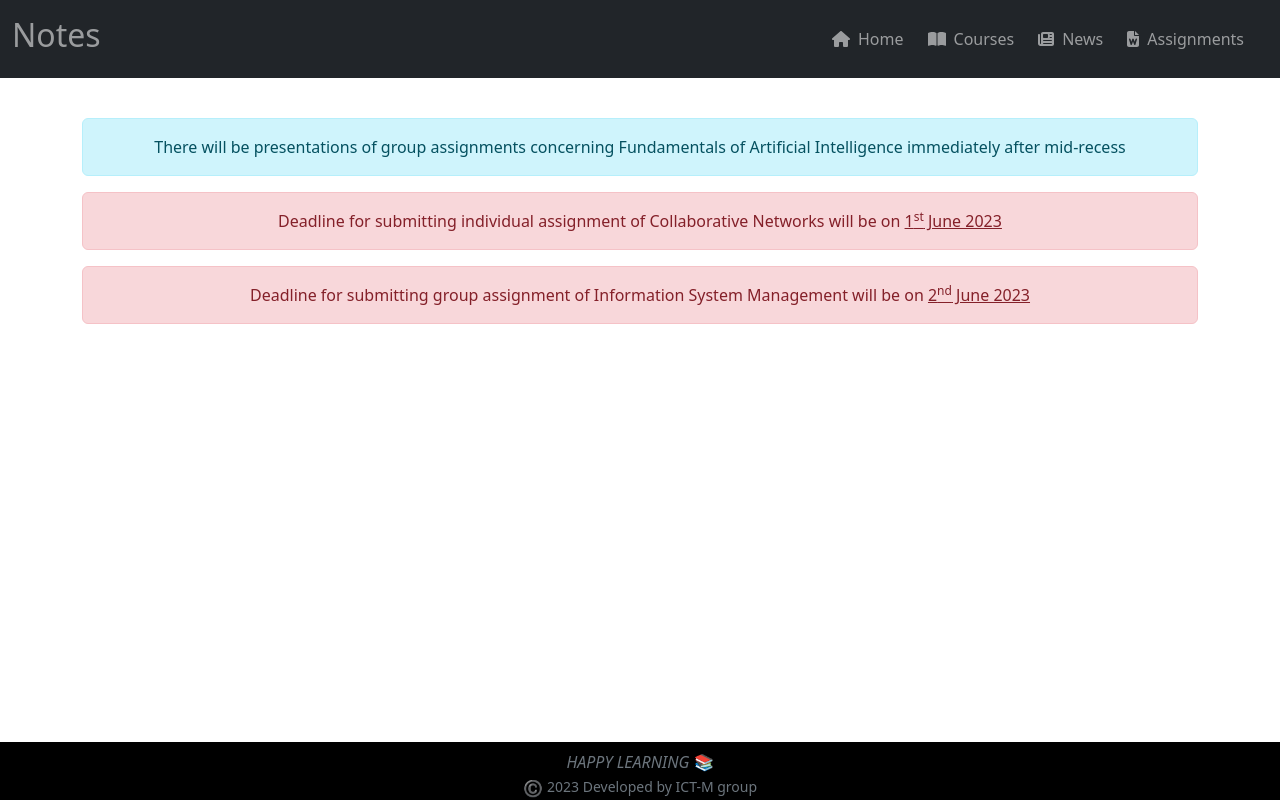
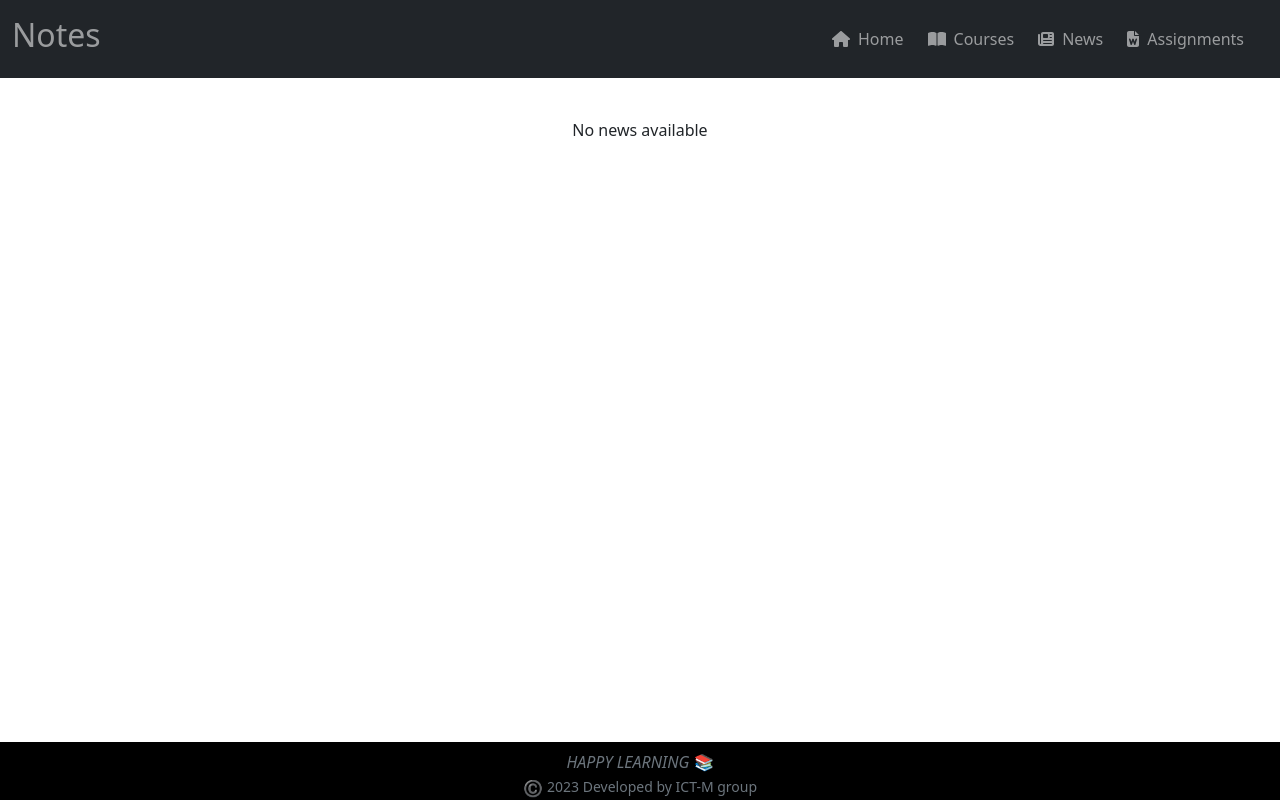
Before and after one commit to Flitchen/notes, a React (Vite) app: page /news in a window 1280 px wide. Built offline with nearby package versions, Linux system fonts and the light colour scheme.

Commit message:
Set news to no news

```diff
--- a/src/components/News.jsx
+++ b/src/components/News.jsx
@@ -3,7 +3,7 @@ function News() {
     return (
         <div className='container mt-4'>
 
-            < div class="alert alert-info mt-3 text-center">
+{/*             < div class="alert alert-info mt-3 text-center">
                 There will be presentations of group assignments concerning Fundamentals of Artificial Intelligence immediately after mid-recess
             </div>
             < div class="alert alert-danger mt-3 text-center">
@@ -11,8 +11,9 @@ function News() {
             </div>
             < div class="alert alert-danger mt-3 text-center">
                 Deadline for submitting group assignment of Information System Management will be on <u>2<sup>nd</sup> June 2023</u>
-            </div>
-
+            </div> */}
+< div class=" mt-3 text-center">
+No news available            </div>
 
         </div>
     );
```
